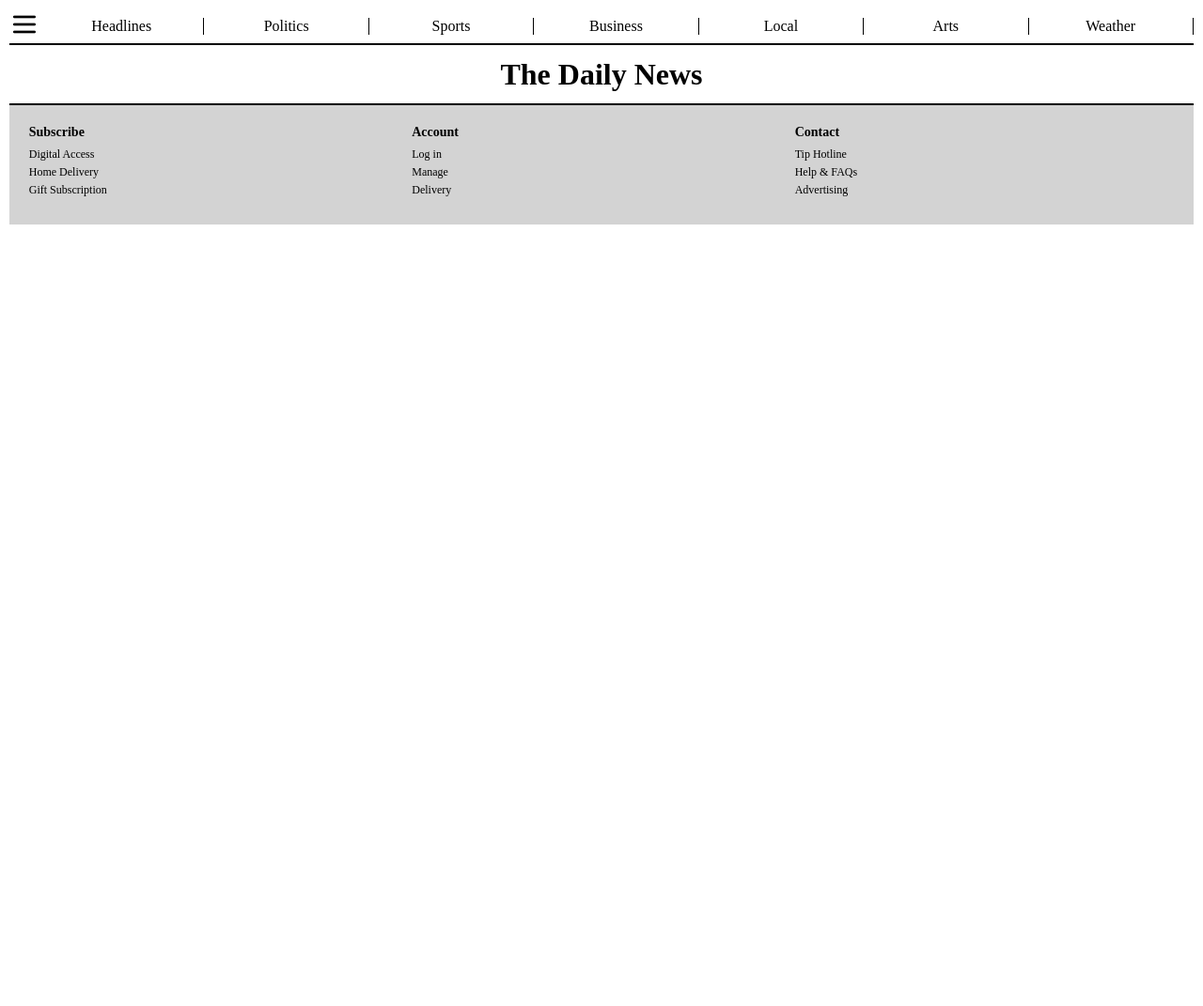
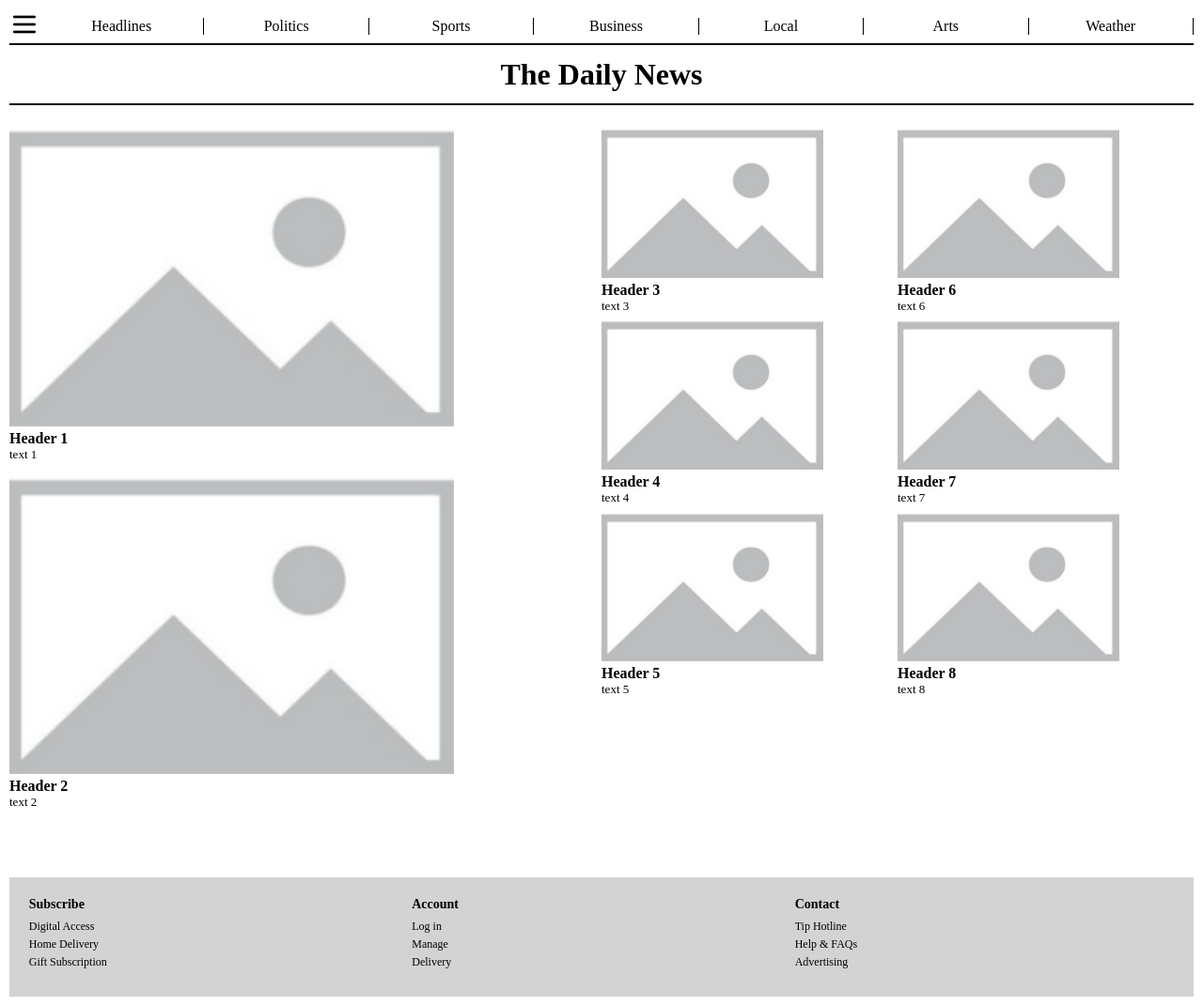
Before and after one commit to H3A4K/cs1xd3, a PHP site: page / in a window 1280 px wide. Shown: the whole page at 94% size. Before the commit the page ends 239 px from the top, so only its background shows below. Run offline with PHP 8.4, Linux system fonts and the light colour scheme.

Commit message:
content format

```diff
--- a/Assignment_1/assets/css/global.css
+++ b/Assignment_1/assets/css/global.css
@@ -17,6 +17,8 @@
 
 body {
     margin: 10px;
+    background-color: var(--bg-color);
+    color: var(--fg-color);
 }
 
 a {
@@ -42,20 +44,23 @@ a {
 
 
 /* Header */
+header {
+    margin-bottom: 1%;
+}
 header p {
     font-size: 32px;
     font-weight: bolder;
     text-align: center;
     padding-top: 1%;
     padding-bottom: 1%;
-    border-top: 2px solid black;
-    border-bottom: 2px solid black;
+    border-top: 2px solid var(--fg-color);
+    border-bottom: 2px solid var(--fg-color);
 }
 header .flex {
     justify-content: space-between;
 }
 header .flex li:not(:first-child) {
-    border-right: 1px solid black;
+    border-right: 1px solid var(--fg-color);
     width: 50%;
 }
 
@@ -90,6 +95,32 @@ footer .flex li {
 }
 footer .flex a {
     text-align: left;
+}
+
+/* Content */
+#content {
+    display: flex;
+    margin-top: 2%;
+    margin-bottom: 2%;
+}
+#content div {
+    margin-bottom: 2.5%;
+}
+#content h1 {
+    font-size: medium;
+}
+#content p {
+    font-size: small;
+}
+#content img {
+    width: 75%;
+}
+
+#first {
+    width: 50%;
+}
+#second, #third {
+    width: 25%;
 }
 
 /* Mobile */
@@ -137,4 +168,8 @@ footer .flex a {
     footer .flex li {
         border: none;
     }
+
+    #content:last-child {
+        display: block;
+    }
 }
--- a/Assignment_1/index.html
+++ b/Assignment_1/index.html
@@ -34,15 +34,53 @@ Date Modified : 31 01 26
 
 
     <div id="content">
-        <div id="">
+        <div id="first">
+            <div>
+                <img src="./assets/images/base.png">
+                <h1>Header 1</h1>
+                <p>text 1</p>
+            </div>
+            <div>
+                <img src="./assets/images/base.png">
+                <h1>Header 2</h1>
+                <p>text 2</p>
+            </div>
+        </div>
+        <div id="second">
+            <div>
+                <img src="./assets/images/base.png">
+                <h1>Header 3</h1>
+                <p>text 3</p>
+            </div>
+            <div>
+                <img src="./assets/images/base.png">
+                <h1>Header 4</h1>
+                <p>text 4</p>
+            </div>
+            <div>
+                <img src="./assets/images/base.png">
+                <h1>Header 5</h1>
+                <p>text 5</p>
+            </div>
+        </div>
+        <div id="third">
+            <div>
+                <img src="./assets/images/base.png">
+                <h1>Header 6</h1>
+                <p>text 6</p>
+            </div>
+            <div>
+                <img src="./assets/images/base.png">
+                <h1>Header 7</h1>
+                <p>text 7</p>
+            </div>
+            <div>
+                <img src="./assets/images/base.png">
+                <h1>Header 8</h1>
+                <p>text 8</p>
+            </div>
+        </div>
 
-        </div>
-        <div id="">
-
-        </div>
-        <div id="" hidden>
-
-        </div>
 
     </div>
 
```
Also changed, not shown: Assignment_1/assets/images/b.png (deleted), Assignment_1/assets/images/base.png (added), Assignment_1/assets/images/image.png (deleted).
